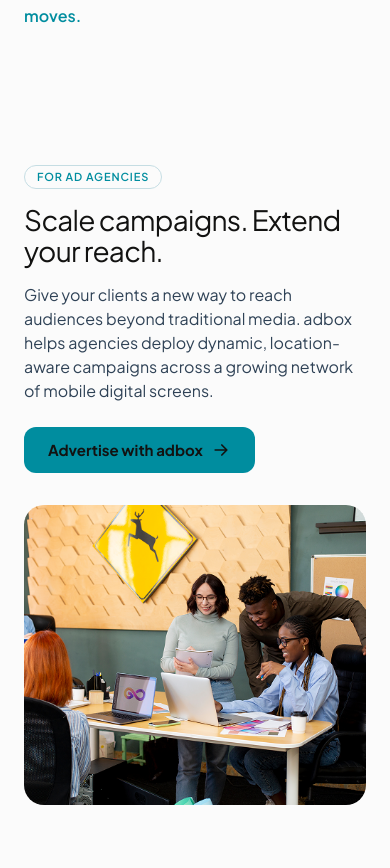
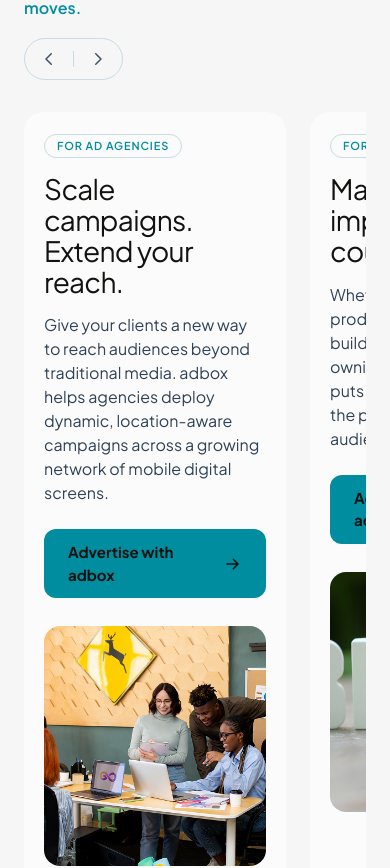
Before and after one commit to Wuraola-Adebisi/For-Adbox, a React (Vite) app: page / in a window 390 px wide. Shown: the part 3539-4407 px from the top of the page. Built offline with nearby package versions, Linux system fonts and the light colour scheme.

Commit message:
Refine responsive sections and carousel styling

```diff
--- a/src/index.css
+++ b/src/index.css
@@ -363,3 +363,31 @@
 :root[data-theme="dark"] .only-dark {
   display: block;
 }
+
+/* ForWho section */
+.for-who-section {
+  background: #141c28;
+}
+
+/* ForWho carousel cards */
+.for-who-card {
+  background: #222832;
+}
+
+@media (prefers-color-scheme: light) {
+  :root:not([data-theme="dark"]) .for-who-section {
+    background: #f6f6f6;
+  }
+
+  :root:not([data-theme="dark"]) .for-who-card {
+    background: #fbfbfb;
+  }
+}
+
+:root[data-theme="light"] .for-who-section {
+  background: #f6f6f6;
+}
+
+:root[data-theme="light"] .for-who-card {
+  background: #fbfbfb;
+}
--- a/src/sections/ForWho.tsx
+++ b/src/sections/ForWho.tsx
@@ -51,148 +51,232 @@
   },
 ];
 
+type Slide = (typeof slides)[number];
+type Direction = 1 | -1;
+
+const SLIDE_DURATION = 650;
+const SLIDE_COUNT = slides.length;
+
 export function ForWho() {
-  const storyRef = useRef<HTMLDivElement>(null);
-  const [active, setActive] = useState(0);
-  const previousActive = useRef(0);
+  const [position, setPosition] = useState(SLIDE_COUNT);
+  const [direction, setDirection] = useState<Direction>(1);
+  const [isAnimating, setIsAnimating] = useState(false);
+  const [transitionEnabled, setTransitionEnabled] = useState(true);
+
+  const timeoutRef = useRef<ReturnType<typeof setTimeout>>();
+  const rafRef = useRef<number>();
+
+  const carouselSlides = [...slides, ...slides, ...slides];
+
+  const goTo = (nextPosition: number, dir: Direction) => {
+    if (isAnimating) return;
+
+    window.clearTimeout(timeoutRef.current);
+
+    setDirection(dir);
+    setIsAnimating(true);
+    setPosition(nextPosition);
+
+    timeoutRef.current = setTimeout(() => {
+      const isPastRightCopy = nextPosition >= SLIDE_COUNT * 2;
+      const isBeforeLeftCopy = nextPosition < SLIDE_COUNT;
+
+      if (isPastRightCopy || isBeforeLeftCopy) {
+        const resetPosition = isPastRightCopy
+          ? nextPosition - SLIDE_COUNT
+          : nextPosition + SLIDE_COUNT;
+
+        setTransitionEnabled(false);
+        setPosition(resetPosition);
+
+        rafRef.current = requestAnimationFrame(() => {
+          rafRef.current = requestAnimationFrame(() => {
+            setTransitionEnabled(true);
+            setIsAnimating(false);
+          });
+        });
+
+        return;
+      }
+
+      setIsAnimating(false);
+    }, SLIDE_DURATION);
+  };
+
+  const goNext = () => {
+    goTo(position + 1, 1);
+  };
+
+  const goPrev = () => {
+    goTo(position - 1, -1);
+  };
 
   useEffect(() => {
-    let frame = 0;
-    const scrollToHashSlide = () => {
-      const story = storyRef.current;
-      const index = slides.findIndex(
-        (slide) => `#for-who-${slide.id}` === window.location.hash,
-      );
-      if (!story || index < 0) return;
-      const travel = Math.max(1, story.offsetHeight - window.innerHeight);
-      const position =
-        window.scrollY +
-        story.getBoundingClientRect().top +
-        travel * (index / (slides.length - 1));
-      window.scrollTo({ top: position, behavior: "smooth" });
-    };
-    const updateFromScroll = () => {
-      frame = 0;
-      const story = storyRef.current;
-      if (!story) return;
+    return () => {
+      window.clearTimeout(timeoutRef.current);
 
-      const rect = story.getBoundingClientRect();
-      const travel = Math.max(1, rect.height - window.innerHeight);
-      const progress = Math.min(1, Math.max(0, -rect.top / travel));
-      const next = Math.min(
-        slides.length - 1,
-        Math.floor(progress * slides.length),
-      );
-
-      if (next !== previousActive.current) {
-        previousActive.current = next;
-        setActive(next);
+      if (rafRef.current) {
+        cancelAnimationFrame(rafRef.current);
       }
-    };
-
-    const onScroll = () => {
-      if (!frame) frame = window.requestAnimationFrame(updateFromScroll);
-    };
-
-    updateFromScroll();
-    scrollToHashSlide();
-    window.addEventListener("scroll", onScroll, { passive: true });
-    window.addEventListener("resize", onScroll);
-    window.addEventListener("hashchange", scrollToHashSlide);
-    return () => {
-      window.removeEventListener("scroll", onScroll);
-      window.removeEventListener("resize", onScroll);
-      window.removeEventListener("hashchange", scrollToHashSlide);
-      if (frame) window.cancelAnimationFrame(frame);
     };
   }, []);
 
-  const current = slides[active];
+  const activeIndex = position % SLIDE_COUNT;
 
   return (
     <Section
       tone="surface"
       id="for-who"
-      className="bg-value-bg pt-16 pb-16 md:pt-20 md:pb-16"
+      className="for-who-section pt-12 pb-12 sm:pt-16 sm:pb-16 md:pt-[180px] md:pb-16"
     >
-      <div className="flex flex-col gap-4 md:flex-row md:items-start md:justify-between">
+      <div className="flex flex-col gap-6 md:flex-row md:items-start md:justify-between">
         <SectionHeading className="max-w-[520px] text-fg">
           <Accent>Advertising</Accent> that works for everyone.
         </SectionHeading>
-        <p className="max-w-[540px] text-base leading-7 text-soft md:mt-[16px] md:text-right">
-          From brands and agencies to SMEs and riders, adbox connects people,
-          businesses and opportunities through{" "}
+
+        <div className="flex flex-col gap-4 md:max-w-[620px] md:flex-row md:items-start md:justify-between md:gap-6">
+          <p className="max-w-[540px] text-base leading-7 text-soft md:text-right">
+            From brands and agencies to SMEs and riders, adbox connects
+            people, businesses and opportunities through{" "}
             <span className="font-semibold text-brand">
               advertising that moves.
             </span>
           </p>
+
+          <div className="flex w-fit shrink-0 items-center gap-3 rounded-full border border-line-strong px-3 py-2">
+            <button
+              type="button"
+              onClick={goPrev}
+              aria-label="Previous audience"
+              disabled={isAnimating}
+              className="flex h-6 w-6 items-center justify-center text-soft transition-colors duration-200 hover:text-fg disabled:pointer-events-none"
+            >
+              <ChevronIcon direction="left" />
+            </button>
+
+            <span
+              className="h-4 w-px bg-line-strong"
+              aria-hidden="true"
+            />
+
+            <button
+              type="button"
+              onClick={goNext}
+              aria-label="Next audience"
+              disabled={isAnimating}
+              className="flex h-6 w-6 items-center justify-center text-soft transition-colors duration-200 hover:text-fg disabled:pointer-events-none"
+            >
+              <ChevronIcon direction="right" />
+            </button>
           </div>
-
-      <div ref={storyRef} className="relative mt-10 min-h-[320vh] md:mt-12">
-        <div className="sticky top-4 flex min-h-[calc(100svh-1rem)] items-center md:top-24 md:min-h-[560px]">
-          <div className="grid w-full items-center gap-8 md:grid-cols-[1fr_460px] md:gap-11">
-            <div className="max-w-[480px]">
-              <div
-                key={current.audience}
-                className="animate-[for-who-copy_500ms_ease-out]"
-              >
-                <Pill tone="brand" className="border-line-strong">
-                  {current.audience}
-                </Pill>
-                <SectionHeading
-                  size="panel"
-                  className="mt-4 leading-[1.1] text-fg"
-                >
-                  {current.title}
-                </SectionHeading>
-                <p className="mt-4 text-base leading-6 text-soft-2">
-                  {current.body}
-                </p>
-                {current.extra && (
-                  <p className="mt-6 text-lg font-bold text-fg">
-                    {current.extra}
-                  </p>
-                )}
-                <Button
-                  href="#contact"
-                  arrow
-                  className="mt-6 text-[15px] font-bold"
-                >
-                  {current.action}
-                </Button>
         </div>
       </div>
 
-            <div className="relative h-[300px] w-full overflow-hidden rounded-[20px] md:h-[340px]">
-              {slides.map((slide, index) => {
-                const offset = index - active;
-                const isCurrent = index === active;
-                return (
-                  <img
-                    key={slide.audience}
-                    src={slide.image}
-                    alt={isCurrent ? slide.alt : ""}
-                    aria-hidden={!isCurrent}
-                    width={460}
-                    height={340}
-                    loading={index === 0 ? "eager" : "lazy"}
-                    className="absolute inset-0 h-full w-full object-cover transition-transform duration-700 ease-[cubic-bezier(.22,1,.36,1)]"
+      {/* Carousel viewport */}
+      <div className="relative mt-8 w-full overflow-hidden sm:mt-10 md:mt-12">
+        <div
+          className="relative"
           style={{
-                      transform: `translateY(${offset * 100}%)`,
-                      zIndex: isCurrent
-                        ? slides.length + 1
-                        : slides.length - Math.abs(offset),
+            paddingRight: "80px",
           }}
-                  />
-                );
-              })}
-              <span className="sr-only" aria-live="polite">
-                {current.audience}
-              </span>
+        >
+          <div
+            className="flex gap-6"
+            style={{
+              transform: `translate3d(calc(-${position} * (100% + 24px)), 0, 0)`,
+              transition: transitionEnabled
+                ? `transform ${SLIDE_DURATION}ms cubic-bezier(0.65, 0, 0.35, 1)`
+                : "none",
+              willChange: "transform",
+            }}
+          >
+            {carouselSlides.map((slide, index) => (
+              <div
+                key={`${slide.id}-${index}`}
+                className="for-who-card w-full shrink-0 rounded-[20px] p-5 sm:p-6 md:p-10"
+                aria-hidden={index % SLIDE_COUNT !== activeIndex}
+              >
+                <SlideCard slide={slide} />
+              </div>
+            ))}
           </div>
         </div>
       </div>
-      </div>
+
+      <style>{`
+        @media (prefers-reduced-motion: reduce) {
+          * {
+            scroll-behavior: auto !important;
+          }
+        }
+      `}</style>
     </Section>
   );
 }
+
+function SlideCard({ slide }: { slide: Slide }) {
+  return (
+    <div className="relative grid items-center gap-7 sm:gap-8 md:min-h-[433px] md:grid-cols-[1fr_460px] md:gap-12">
+      <div className="max-w-[480px]">
+        <SlideCopy slide={slide} />
+      </div>
+
+      <div className="relative h-[240px] w-full overflow-hidden rounded-[16px] sm:h-[280px] sm:rounded-[20px] md:h-[340px]">
+        <img
+          src={slide.image}
+          alt={slide.alt}
+          width={460}
+          height={340}
+          className="h-full w-full object-cover"
+        />
+      </div>
+    </div>
+  );
+}
+
+function SlideCopy({ slide }: { slide: Slide }) {
+  return (
+    <>
+      <Pill tone="brand" className="border-line-strong">
+        {slide.audience}
+      </Pill>
+
+      <SectionHeading size="panel" className="mt-4 leading-[1.1] text-fg">
+        {slide.title}
+      </SectionHeading>
+
+      <p className="mt-4 text-base leading-6 text-soft-2">
+        {slide.body}
+      </p>
+
+      {slide.extra && (
+        <p className="mt-6 text-lg font-bold text-fg">{slide.extra}</p>
+      )}
+
+      <Button href="#contact" arrow className="mt-6 text-[15px] font-bold">
+        {slide.action}
+      </Button>
+    </>
+  );
+}
+
+function ChevronIcon({ direction }: { direction: "left" | "right" }) {
+  return (
+    <svg
+      width="18"
+      height="18"
+      viewBox="0 0 18 18"
+      fill="none"
+      xmlns="http://www.w3.org/2000/svg"
+      className={direction === "right" ? "rotate-180" : undefined}
+    >
+      <path
+        d="M11.25 3.75L6 9l5.25 5.25"
+        stroke="currentColor"
+        strokeWidth="1.5"
+        strokeLinecap="round"
+        strokeLinejoin="round"
+      />
+    </svg>
+  );
+}
--- a/src/sections/HowItWorks.tsx
+++ b/src/sections/HowItWorks.tsx
@@ -1,73 +1,125 @@
-import { useEffect, useRef, useState } from 'react'
-import { cn } from '../lib/cn'
-import { Accent, Eyebrow, Section, SectionHeading } from '../components/ui'
+import { useEffect, useRef, useState } from "react";
+import { cn } from "../lib/cn";
+import { Accent, Eyebrow, Section, SectionHeading } from "../components/ui";
 
 const steps = [
-  { title: 'Create Your Campaign', body: 'Upload your creative and define your campaign objectives.' },
-  { title: 'Choose Your Reach', body: 'Pick the locations and audiences your campaign should reach.' },
-  { title: 'adbox Gets Moving', body: 'Riders carry your campaign across the city on their everyday routes.' },
   {
-    title: 'Reach People Where They Are',
-    body: 'Your ads play on the LED screens in the places your audience spends time.',
+    title: "Create Your Campaign",
+    body: "Upload your creative and define your campaign objectives.",
   },
-  { title: 'Monitor Performance', body: 'Follow impressions and campaign activity as it happens.' },
-]
+  {
+    title: "Choose Your Reach",
+    body: "Pick the locations and audiences your campaign should reach.",
+  },
+  {
+    title: "adbox Gets Moving",
+    body: "Riders carry your campaign across the city on their everyday routes.",
+  },
+  {
+    title: "Reach People Where They Are",
+    body: "Your ads play on the LED screens in the places your audience spends time.",
+  },
+  {
+    title: "Monitor Performance",
+    body: "Follow impressions and campaign activity as it happens.",
+  },
+];
 
-const pad = (n: number) => String(n).padStart(2, '0')
+const pad = (n: number) => String(n).padStart(2, "0");
 
 export function HowItWorks() {
   const storyRef = useRef<HTMLDivElement>(null);
   const previousActive = useRef(0);
+  const fadeTimeout = useRef<number | null>(null);
+
   const [active, setActive] = useState(0);
+  const [isChanging, setIsChanging] = useState(false);
+
   const step = steps[active];
+
+  const changeStep = (next: number) => {
+    if (next === previousActive.current) return;
+
+    previousActive.current = next;
+
+    if (fadeTimeout.current) {
+      window.clearTimeout(fadeTimeout.current);
+    }
+
+    setActive(next);
+    setIsChanging(true);
+
+    fadeTimeout.current = window.setTimeout(() => {
+      setIsChanging(false);
+    }, 220);
+  };
 
   const goToStep = (index: number) => {
     const story = storyRef.current;
     if (!story) return;
 
     const next = Math.min(steps.length - 1, Math.max(0, index));
+
     const travel = Math.max(1, story.offsetHeight - window.innerHeight);
+    const progress = next / (steps.length - 1);
+
     const position =
-      window.scrollY +
-      story.getBoundingClientRect().top +
-      travel * (next / steps.length);
-    previousActive.current = next;
-    setActive(next);
-    window.scrollTo({ top: position, behavior: "smooth" });
+      window.scrollY + story.getBoundingClientRect().top + travel * progress;
+
+    changeStep(next);
+
+    window.scrollTo({
+      top: position,
+      behavior: "smooth",
+    });
   };
 
   useEffect(() => {
     let frame = 0;
+
     const updateFromScroll = () => {
       frame = 0;
+
       const story = storyRef.current;
       if (!story) return;
 
       const rect = story.getBoundingClientRect();
       const travel = Math.max(1, rect.height - window.innerHeight);
+
       const progress = Math.min(1, Math.max(0, -rect.top / travel));
+
       const next = Math.min(
         steps.length - 1,
-        Math.floor(progress * steps.length),
+        Math.round(progress * (steps.length - 1)),
       );
 
       if (next !== previousActive.current) {
-        previousActive.current = next;
-        setActive(next);
+        changeStep(next);
       }
     };
 
     const onScroll = () => {
-      if (!frame) frame = window.requestAnimationFrame(updateFromScroll);
+      if (!frame) {
+        frame = window.requestAnimationFrame(updateFromScroll);
+      }
     };
 
     updateFromScroll();
+
     window.addEventListener("scroll", onScroll, { passive: true });
     window.addEventListener("resize", onScroll);
+
     return () => {
       window.removeEventListener("scroll", onScroll);
       window.removeEventListener("resize", onScroll);
-      if (frame) window.cancelAnimationFrame(frame);
+
+      if (frame) {
+        window.cancelAnimationFrame(frame);
+      }
+
+      if (fadeTimeout.current) {
+        window.clearTimeout(fadeTimeout.current);
+      }
     };
   }, []);
 
@@ -76,47 +128,57 @@
       tone="surface"
       id="how-it-works"
       containerSize="wide"
-      className="bg-how-bg pb-[96.5px]"
+      className="bg-how-bg pt-[180px] pb-[96px]"
     >
-      <div ref={storyRef} className="relative min-h-[400vh]">
-        <div className="sticky top-0 flex min-h-[100svh] items-center">
-          <div className="grid w-full items-center gap-10 md:grid-cols-[533.5fr_538.5fr] md:gap-8">
-            <div>
+      <div ref={storyRef} className="relative min-h-[500vh]">
+        <div className="sticky top-0 flex min-h-[calc(100svh-276px)] items-center">
+          <div className="grid w-full items-start gap-x-8 gap-y-10 md:grid-cols-[533.5fr_538.5fr] md:gap-y-[54px]">
+            <div className="md:col-start-1 md:row-start-1">
               <Eyebrow>How it works</Eyebrow>
+
               <SectionHeading className="mt-[26.5px] text-fg">
                 From <Accent>campaign</Accent> brief to real-time{" "}
                 <Accent>visibility</Accent>.
               </SectionHeading>
+
               <p className="mt-[16.9px] max-w-[500px] text-base leading-6 text-muted">
                 Instead of waiting for your audience to find your advertisement
                 — take your advertisement to them.
               </p>
+            </div>
 
-              <ol className="mt-[40px] md:mt-[54px]">
+            <ol className="md:col-start-1 md:row-start-2">
               {steps.map((item, index) => {
                 const isActive = index === active;
+
                 return (
                   <li
                     key={item.title}
                     aria-current={isActive ? "step" : undefined}
-                      className="group flex h-14 items-center gap-[22.5px] text-left md:h-[60px]"
+                    className="group flex h-[60px] items-center gap-[22.5px] text-left"
                   >
                     <span
                       className={cn(
-                          "flex w-12 shrink-0 items-center justify-center font-mono text-[13px] slashed-zero",
+                        "flex h-9 w-12 shrink-0 items-center justify-center rounded-lg border",
+                        "font-mono text-[13px] slashed-zero",
+                        "transition-[background-color,border-color,color,transform,opacity]",
+                        "duration-500 ease-[cubic-bezier(0.22,1,0.36,1)]",
                         isActive
-                            ? "h-9 rounded-lg border border-step-line bg-step text-brand"
-                            : "text-muted",
+                          ? "scale-100 border-step-line bg-step text-brand opacity-100"
+                          : "scale-[0.96] border-transparent bg-transparent text-muted opacity-70",
                       )}
                     >
                       {pad(index + 1)}
                     </span>
+
                     <span
                       className={cn(
-                          "font-semibold transition-colors duration-200",
+                        "font-semibold text-[18px] leading-7 tracking-[-0.03em]",
+                        "transition-[color,opacity,transform]",
+                        "duration-500 ease-[cubic-bezier(0.22,1,0.36,1)]",
                         isActive
-                            ? "text-2xl tracking-[-0.025em] text-fg"
-                            : "text-lg tracking-[-0.03em] text-inactive group-hover:text-muted",
+                          ? "translate-x-0 text-fg opacity-100"
+                          : "translate-x-0 text-inactive opacity-70 group-hover:text-muted",
                       )}
                     >
                       {item.title}
@@ -125,11 +187,10 @@
                 );
               })}
             </ol>
-            </div>
 
             <div
               aria-live="polite"
-              className="rounded-2xl border border-line bg-card px-8 pt-[34.5px] pb-8"
+              className="rounded-2xl border border-line bg-card px-8 pt-[34.5px] pb-8 md:col-start-2 md:row-start-2"
             >
               <div className="flex h-4 items-center justify-between">
                 <div aria-hidden="true" className="flex items-center gap-1.5">
@@ -137,26 +198,42 @@
                     <span
                       key={item.title}
                       className={cn(
-                        "h-1.5 rounded-full transition-all duration-300",
+                        "h-1.5 rounded-full",
+                        "transition-[width,background-color]",
+                        "duration-500 ease-[cubic-bezier(0.22,1,0.36,1)]",
                         index === active ? "w-5 bg-brand" : "w-1.5 bg-line",
                       )}
                     />
                   ))}
                 </div>
+
                 <span className="font-mono text-xs text-dim">
                   {active + 1} / {steps.length}
                 </span>
               </div>
 
+              <div
+                className={cn(
+                  "transition-[opacity,transform]",
+                  "duration-300 ease-[cubic-bezier(0.22,1,0.36,1)]",
+                  isChanging
+                    ? "translate-y-1 opacity-0"
+                    : "translate-y-0 opacity-100",
+                )}
+              >
                 <span className="mt-[25px] block font-mono text-[13px] leading-5 text-brand slashed-zero">
                   {pad(active + 1)}
                 </span>
+
                 <h3 className="mt-[11px] text-[27px] leading-9 font-semibold tracking-[-0.03em] text-fg">
                   {step.title}
                 </h3>
+
                 <p className="mt-[18.5px] text-base leading-6 text-muted">
                   {step.body}
                 </p>
+              </div>
+
               <div className="mt-[29px] flex gap-2 border-t border-line pt-5">
                 <button
                   type="button"
@@ -167,6 +244,7 @@
                   <span aria-hidden="true">←</span>
                   Prev
                 </button>
+
                 <button
                   type="button"
                   onClick={() => goToStep(active + 1)}
```
Lines whose indentation alone changed are shown as unchanged.
